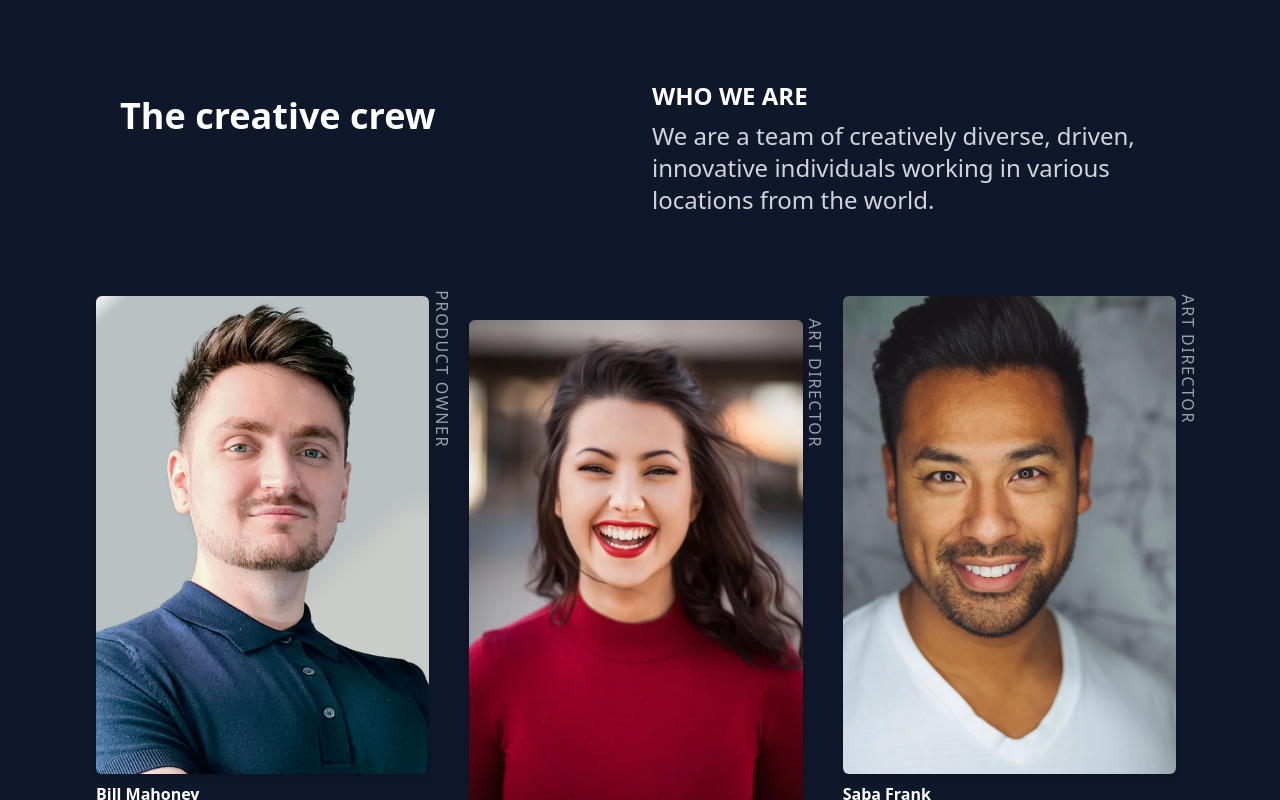
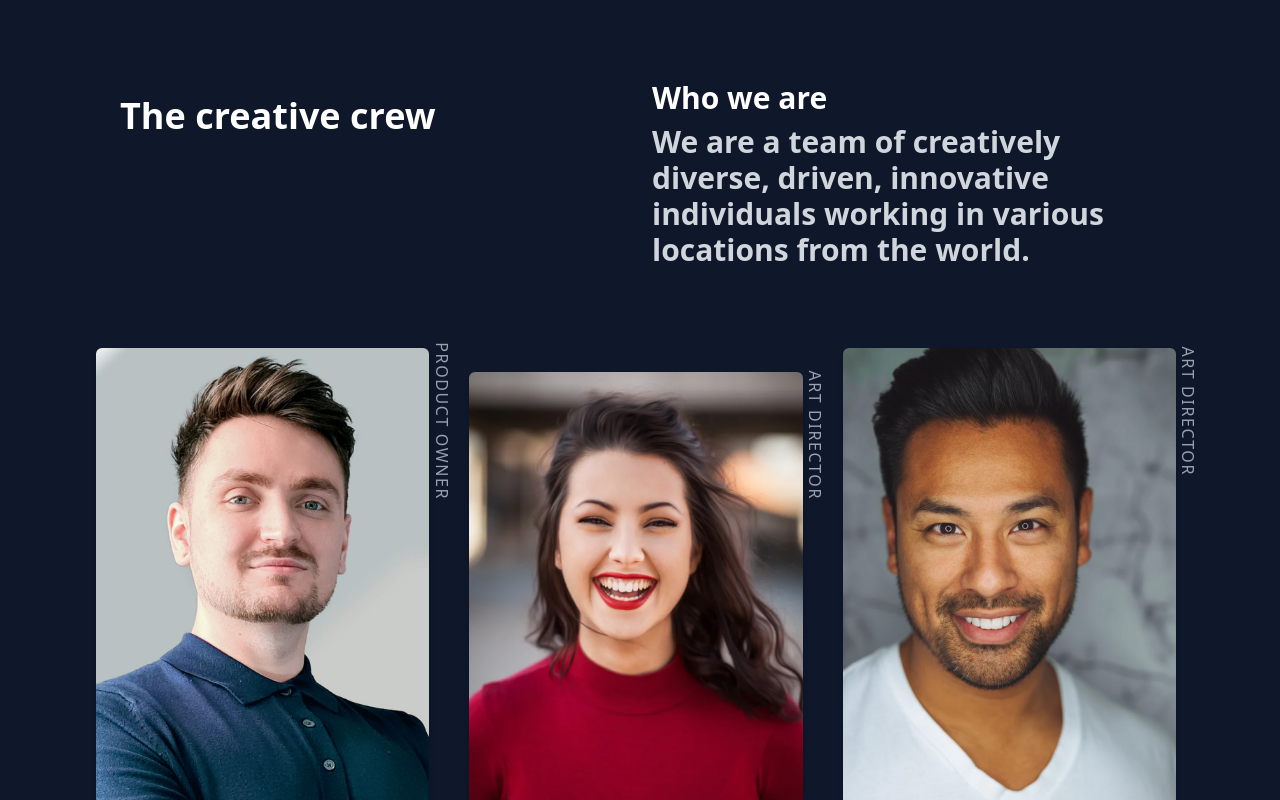
Before and after one commit to JPgitidaho/React-app-FUNVAL, a React (Vite) app: page / in a window 1280 px wide. Shown: the top 800 px of the page. Built offline with nearby package versions, Linux system fonts and the light colour scheme.

Commit message:
actualization

```diff
--- a/src/App.jsx
+++ b/src/App.jsx
@@ -10,8 +10,8 @@ function App() {
             The creative crew
           </h1>
           <div className="flex flex-col items-center md:items-start text-center md:text-left">
-            <h2 className="uppercase text-2xl font-bold mb-2">Who we are</h2>
-            <p className="text-gray-300  text-2xl ">
+            <h2 className=" text-3xl font-bold mb-2">Who we are</h2>
+            <p className="text-gray-300  text-3xl font-bold">
               We are a team of creatively diverse, driven, innovative individuals working in various locations from the world.
             </p>
           </div>
```
